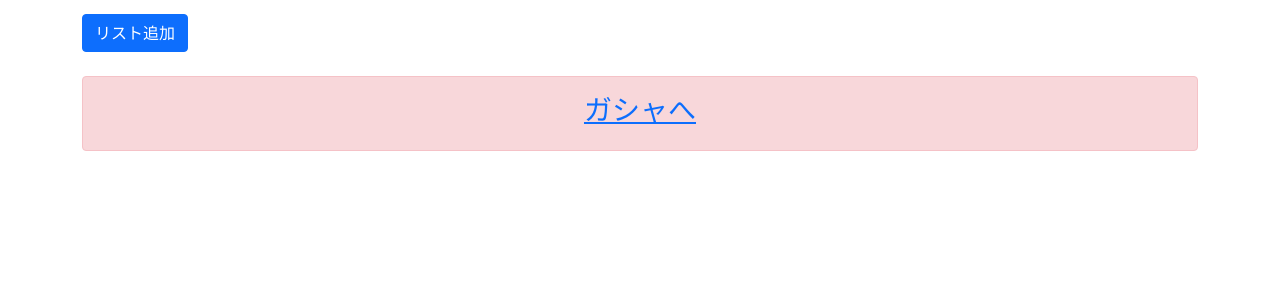
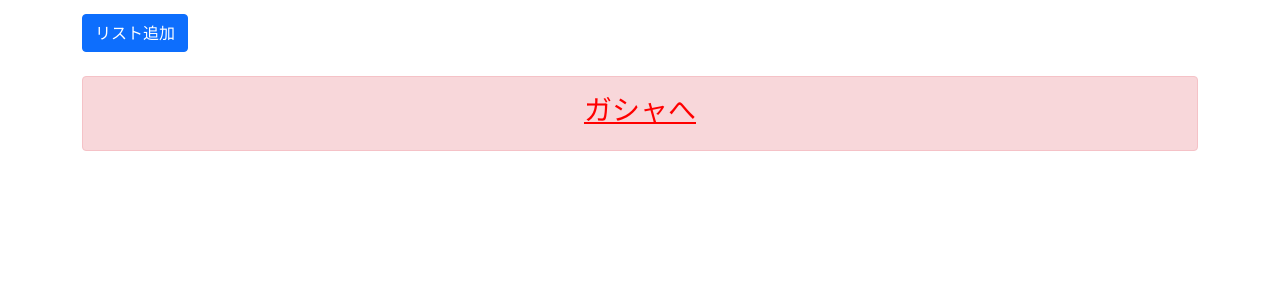
Before and after one commit to K56-prog/want, a Django app: page /list/ in a window 1280 px wide. Shown: the part 304-604 px from the top of the page. Run offline with Django 5.2, Linux system fonts and the light colour scheme; a user stored in the database is signed in; tables that the repository leaves empty hold one stand-in row (values such as "Sample post").

Commit message:
templateを修正

```diff
--- a/templates/list.html
+++ b/templates/list.html
@@ -32,7 +32,7 @@
         </p>
         <div class="alert alert-danger" role="alert">
              <center>
-                <a href="{% url 'random' %}">
+                <a href="{% url 'random' %}" style="color: red;">
                     <h3>ガシャへ</h3>
                 </a>
             </center>
--- a/templates/login.html
+++ b/templates/login.html
@@ -79,7 +79,6 @@
         </label>
         </div>
         <button class="btn btn-primary w-100 py-2" type="submit">login</button>
-        <p class="mt-5 mb-3 text-body-secondary">&copy; 2017–2024</p>
     </form>
     </main>
     <script src="/docs/5.3/dist/js/bootstrap.bundle.min.js" integrity="sha384-YvpcrYf0tY3lHB60NNkmXc5s9fDVZLESaAA55NDzOxhy9GkcIdslK1eN7N6jIeHz" crossorigin="anonymous"></script>
--- a/templates/signup.html
+++ b/templates/signup.html
@@ -79,7 +79,6 @@
         </label>
         </div>
         <button class="btn btn-primary w-100 py-2" type="submit">Sign up</button>
-        <p class="mt-5 mb-3 text-body-secondary">&copy; 2017–2024</p>
     </form>
     </main>
     <script src="/docs/5.3/dist/js/bootstrap.bundle.min.js" integrity="sha384-YvpcrYf0tY3lHB60NNkmXc5s9fDVZLESaAA55NDzOxhy9GkcIdslK1eN7N6jIeHz" crossorigin="anonymous"></script>
```
